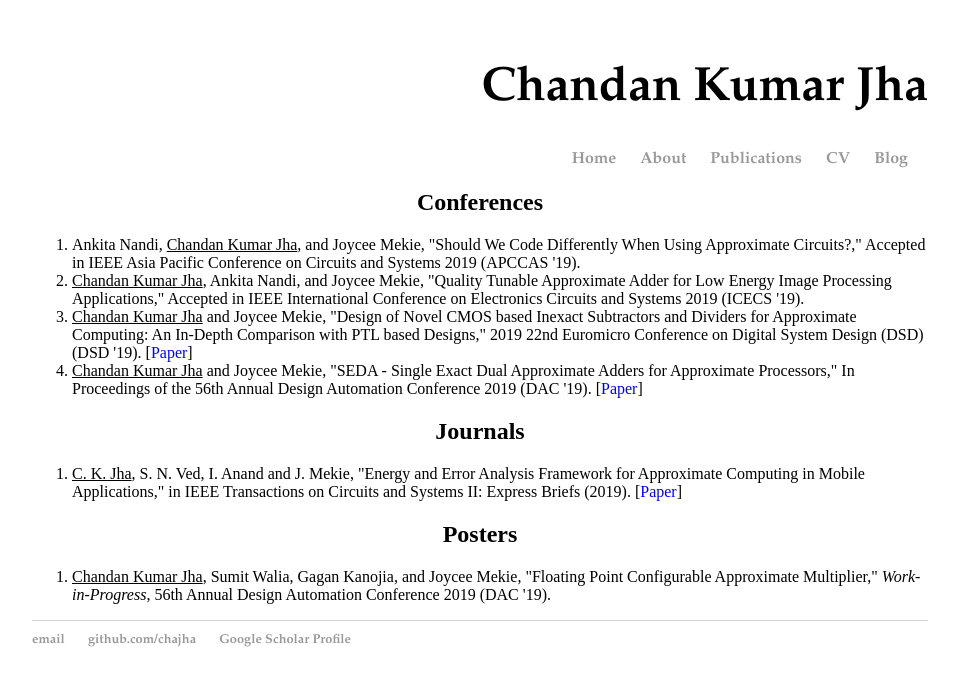
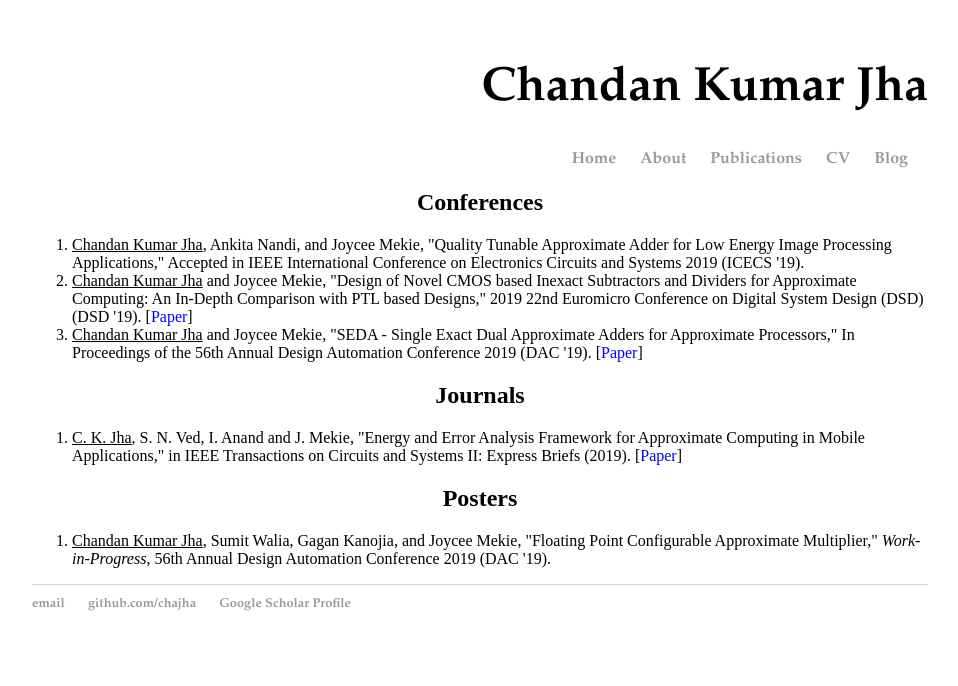
Before and after one commit to chajha/chajha.github.io, a Jekyll site: the page built from pages/publications.html, in a window 1280 px wide. Shown: the top 686 px of the page, without its empty margins (160-1118 px from the left). Built offline with Jekyll 4.4.1, drawn with Linux system fonts in a browser that asks for light colours; some of the changed lines change nothing that is shown.

Commit message:
Update publications.html

```diff
--- a/pages/publications.html
+++ b/pages/publications.html
@@ -6,7 +6,7 @@ title: Publications
 <h2 align="center"> Conferences </h2>
 
 <ol>
-  <comment> <li> Ankita Nandi, <u>Chandan Kumar Jha</u>, and Joycee Mekie, "Should We Code Differently When Using Approximate Circuits?," Accepted in IEEE Asia Pacific Conference on Circuits and Systems 2019 (APCCAS '19). </comment>
+  <!-- <li> Ankita Nandi, <u>Chandan Kumar Jha</u>, and Joycee Mekie, "Should We Code Differently When Using Approximate Circuits?," Accepted in IEEE Asia Pacific Conference on Circuits and Systems 2019 (APCCAS '19). -->
   <li> <u>Chandan Kumar Jha</u>, Ankita Nandi, and Joycee Mekie, "Quality Tunable Approximate Adder for Low Energy Image Processing Applications," Accepted in IEEE International Conference on Electronics Circuits and Systems 2019 (ICECS '19). </li>
   <li> <u>Chandan Kumar Jha</u> and Joycee Mekie, "Design of Novel CMOS based Inexact Subtractors and Dividers for Approximate Computing: An In-Depth Comparison with PTL based Designs," 2019 22nd Euromicro Conference on Digital System Design (DSD) (DSD '19). [<a href="http://ieeexplore.ieee.org/stamp/stamp.jsp?tp=&arnumber=8875219&isnumber=8875008"><font color="blue">Paper</font></a>] </li>
   <li> <u>Chandan Kumar Jha</u> and Joycee Mekie, "SEDA - Single Exact Dual Approximate Adders for Approximate Processors," In Proceedings of the 56th Annual Design Automation Conference 2019 (DAC '19). [<a href="https://dl.acm.org/citation.cfm?doid=3316781.3322475"><font color="blue">Paper</font></a>] </li>
```
